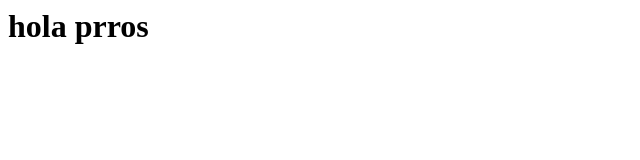
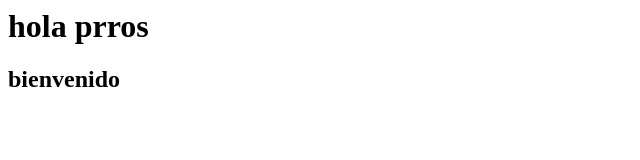
Before and after one commit to GiovanniMtz98/gitprueba2, a plain HTML site: page index.html in a window 1280 px wide. Shown: the whole page, without its empty margins (0-640 px from the left). Drawn offline with Linux system fonts and the light colour scheme.

Commit message:
Update index.html
agregar titulo nuevo

```diff
--- a/index.html
+++ b/index.html
@@ -1 +1,2 @@
 <h1>hola prros</h1>
+<h2>bienvenido</h2>
```
